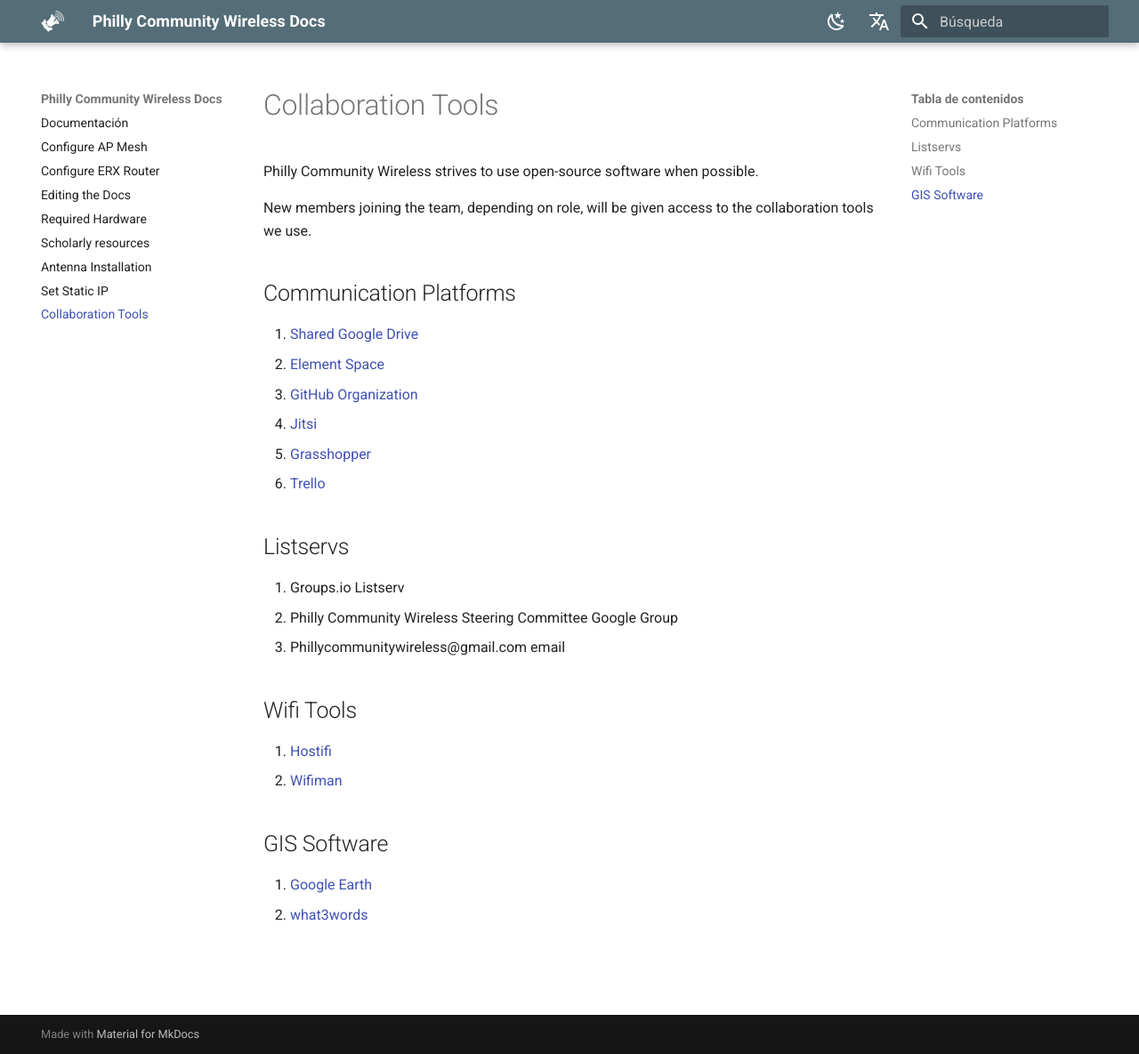
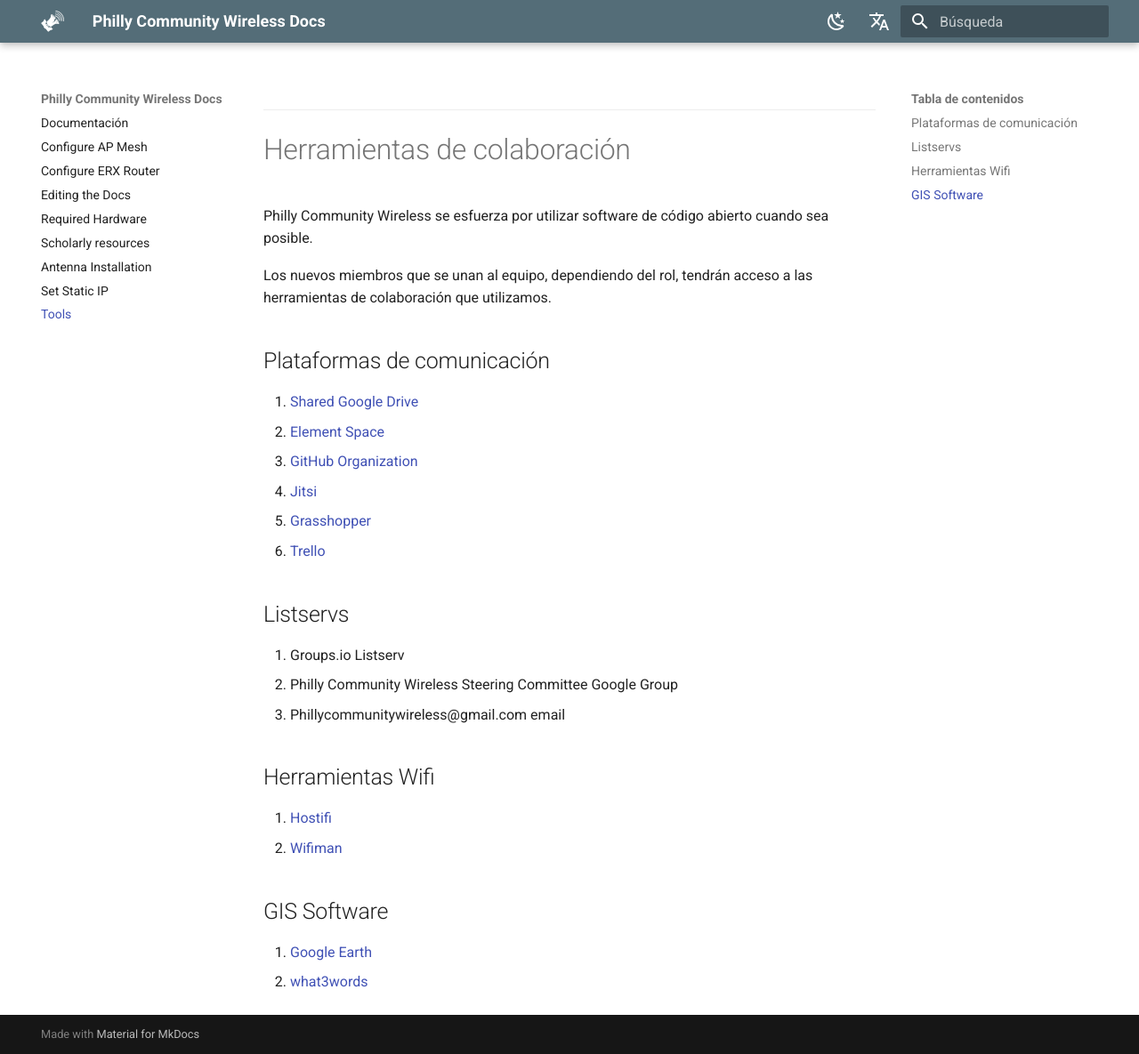
Before and after one commit to phillycommunitywireless/docs-es, an MkDocs documentation site: the page built from docs/tools.md, in a window 1280 px wide and 1185 px high. Shown: the whole window at 89% size. Built offline with MkDocs 1.6.1 and Material for MkDocs 9.7.7, drawn with Linux system fonts in a browser that asks for light colours; comment, search, counter and statistics services are not loaded.

Commit message:
Update from Forestry.io PCW PCW updated docs/tools.md

```diff
--- a/docs/tools.md
+++ b/docs/tools.md
@@ -1,10 +1,13 @@
-# Collaboration Tools
+---
 
-Philly Community Wireless strives to use open-source software when possible.
+---
+# Herramientas de colaboración
 
-New members joining the team, depending on role, will be given access to the collaboration tools we use.
+Philly Community Wireless se esfuerza por utilizar software de código abierto cuando sea posible.
 
-## Communication Platforms
+Los nuevos miembros que se unan al equipo, dependiendo del rol, tendrán acceso a las herramientas de colaboración que utilizamos.
+
+## Plataformas de comunicación
 
 1. [Shared Google Drive](https://drive.google.com)
 2. [Element Space](https://matrix.to/#/!GheBCBVgQRtMQLRuNp:matrix.org?via=matrix.org)
@@ -19,12 +22,12 @@ New members joining the team, depending on role, will be given access to the col
 2. Philly Community Wireless Steering Committee Google Group
 3. Phillycommunitywireless@gmail.com email
 
-## Wifi Tools
+## Herramientas Wifi
 
 1. [Hostifi](https://hostifi.com/)
 2. [Wifiman](http://wifiman.com/)
 
 ## GIS Software
 
-4. [Google Earth](https://earth.google.com/web/)
-5. [what3words](https://what3words.com/clip.apples.leap)
+1. [Google Earth](https://earth.google.com/web/)
+2. [what3words](https://what3words.com/clip.apples.leap)
```
